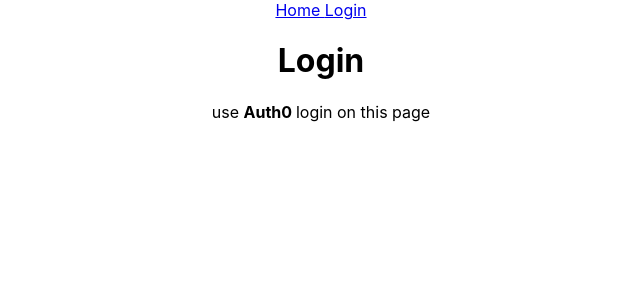
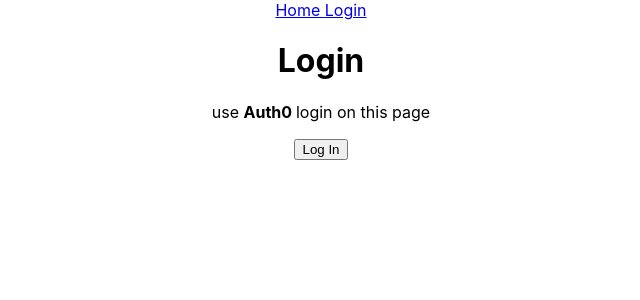
Before and after one commit to DanielCW7/AuthApp, a React (Create React App) app: page /login in a window 1280 px wide. Shown: the top 300 px of the page, without its empty margins (319-959 px from the left). Built offline with nearby package versions, Linux system fonts and the light colour scheme.

Commit message:
in the process of setting up Auth0

```diff
--- /dev/null
+++ b/src/components/login.js
@@ -0,0 +1,10 @@
+import { useAuth0 } from "@auth0/auth0-react"
+import React from "react";
+
+const LoginButton = () => {
+    const { loginWithRedirect } = useAuth0();
+
+    return <button onClick={() => loginWithRedirect()}> Log In</button>
+}
+
+export default LoginButton
--- a/src/index.js
+++ b/src/index.js
@@ -1,5 +1,6 @@
 import React from 'react';
 import ReactDOM from 'react-dom/client';
+import { Auth0Provider } from '@auth0/auth0-react';
 import './index.css';
 import App from './App';
 import reportWebVitals from './reportWebVitals';
@@ -8,9 +9,18 @@ import { BrowserRouter } from 'react-router-dom';
 const root = ReactDOM.createRoot(document.getElementById('root'));
 root.render(
   <React.StrictMode>
-    <BrowserRouter>
-      <App />
-    </BrowserRouter>
+    <Auth0Provider
+      domain="dev-vgmdplt7mssxdb2p.us.auth0.com"
+      clientId='ivNJoLMCj7rh0uw5OlDlwNxOvCpeyoQS'
+      authorizationParams={{
+        redirect_uri: window.location.origin
+      }}
+    >
+      <BrowserRouter>
+        <App />
+      </BrowserRouter>
+    </Auth0Provider>
+
   </React.StrictMode>
 );
 
--- a/src/pages/loginPage.js
+++ b/src/pages/loginPage.js
@@ -1,11 +1,14 @@
+import LoginButton from "../components/login"
+
+const LoginPage = () => {
 
 
-const LoginPage = () => {
     return (
         <div>
             {/* login page */}
             <h1> Login </h1>
             <p> use <strong> Auth0 </strong> login on this page </p>
+            <LoginButton />
         </div>
     )
 }
```
